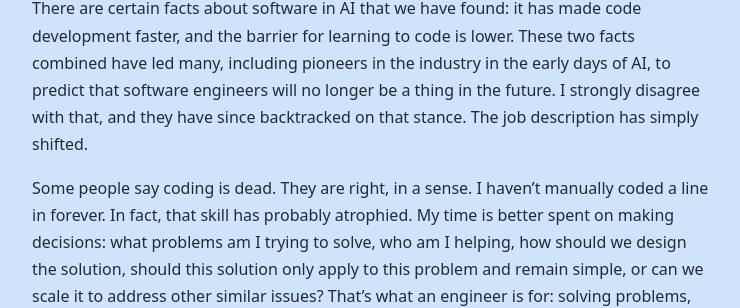
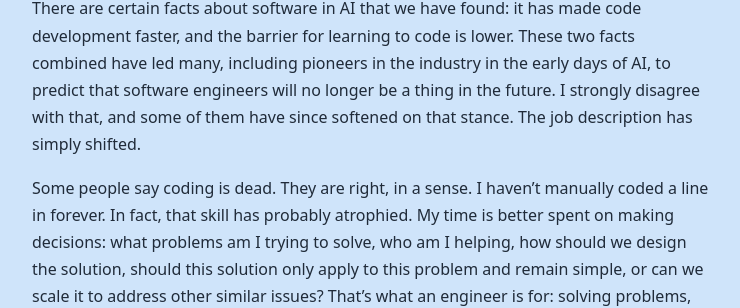
Before and after one commit to kyle-askeland/kyle-askeland.github.io, a Jekyll site: the page built from _posts/2026-11-14-software-engineering-and-ai.md, in a window 1280 px wide and 900 px high. Shown: the part 400-708 px from the top of the window, without its empty margins (268-1008 px from the left). Built offline with Jekyll 4.4.1, drawn with Linux system fonts in a browser that asks for light colours.

Commit message:
Revise opinion on AI's impact on software engineering
Updated text to clarify opinions on the future of software engineering and AI's impact on coding.

```diff
--- a/_posts/2026-11-14-software-engineering-and-ai.md
+++ b/_posts/2026-11-14-software-engineering-and-ai.md
@@ -6,7 +6,7 @@ date: 2026-11-14
 
 In the past couple years, it feels like everyone has shared their “equally important” opinion on AI in software development, whether they are a developer or not. I am no different, and I am not trying to convince you that my opinion is more important or more correct. In fact, I encourage you to challenge me and tell me where I’m wrong. However, I wanted to write about it from my point of view, as I have learned a lot in this field the past couple of years.
 
-There are certain facts about software in AI that we have found: it has made code development faster, and the barrier for learning to code is lower. These two facts combined have led many, including pioneers in the industry in the early days of AI, to predict that software engineers will no longer be a thing in the future. I strongly disagree with that, and they have since backtracked on that stance. The job description has simply shifted.
+There are certain facts about software in AI that we have found: it has made code development faster, and the barrier for learning to code is lower. These two facts combined have led many, including pioneers in the industry in the early days of AI, to predict that software engineers will no longer be a thing in the future. I strongly disagree with that, and some of them have since softened on that stance. The job description has simply shifted.
 
 Some people say coding is dead. They are right, in a sense. I haven’t manually coded a line in forever. In fact, that skill has probably atrophied. My time is better spent on making decisions: what problems am I trying to solve, who am I helping, how should we design the solution, should this solution only apply to this problem and remain simple, or can we scale it to address other similar issues? That’s what an engineer is for: solving problems, and finding problems to solve. Coding used to be a big part of that, but now we don’t have to spend as much time on it.
 
```
